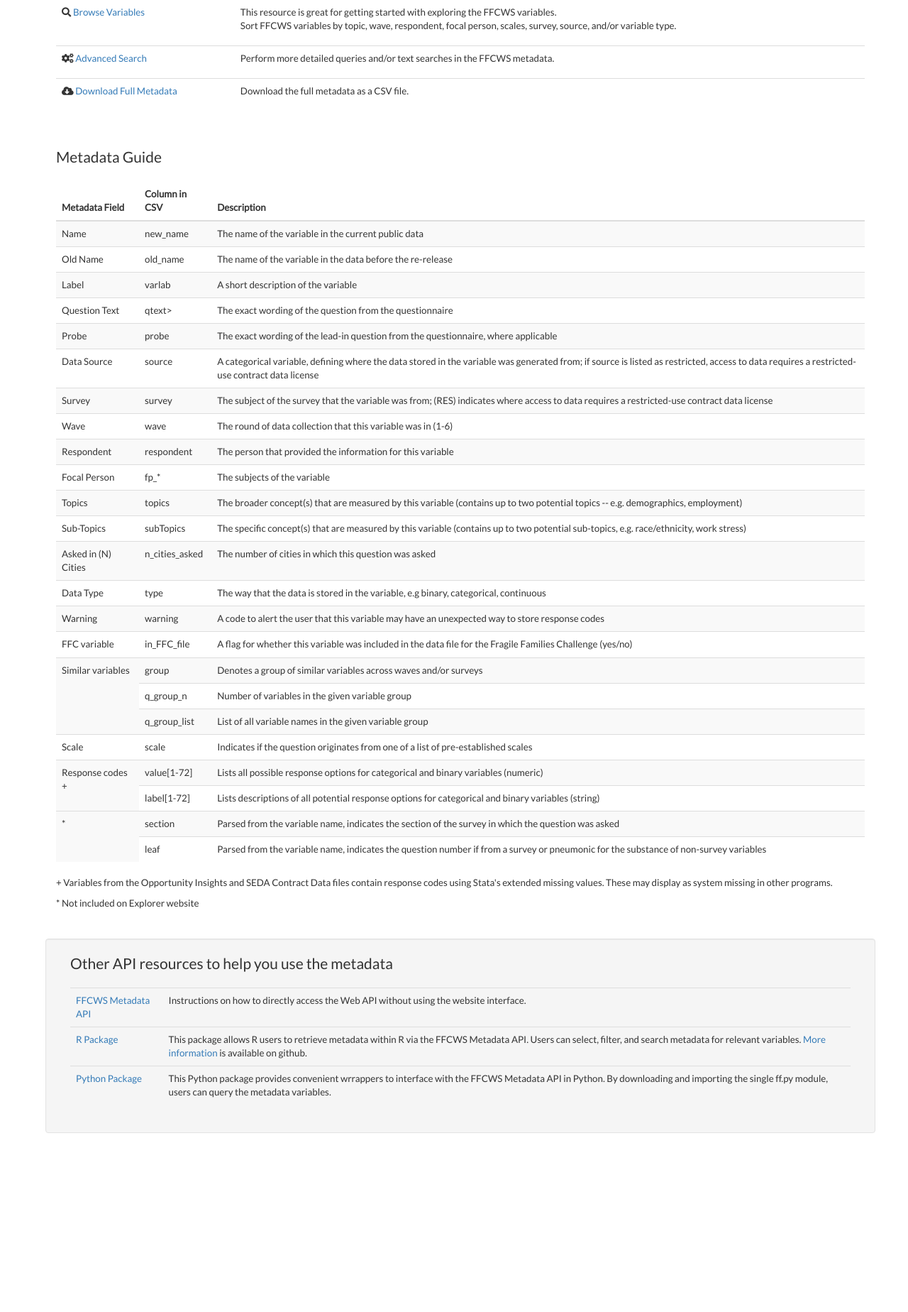
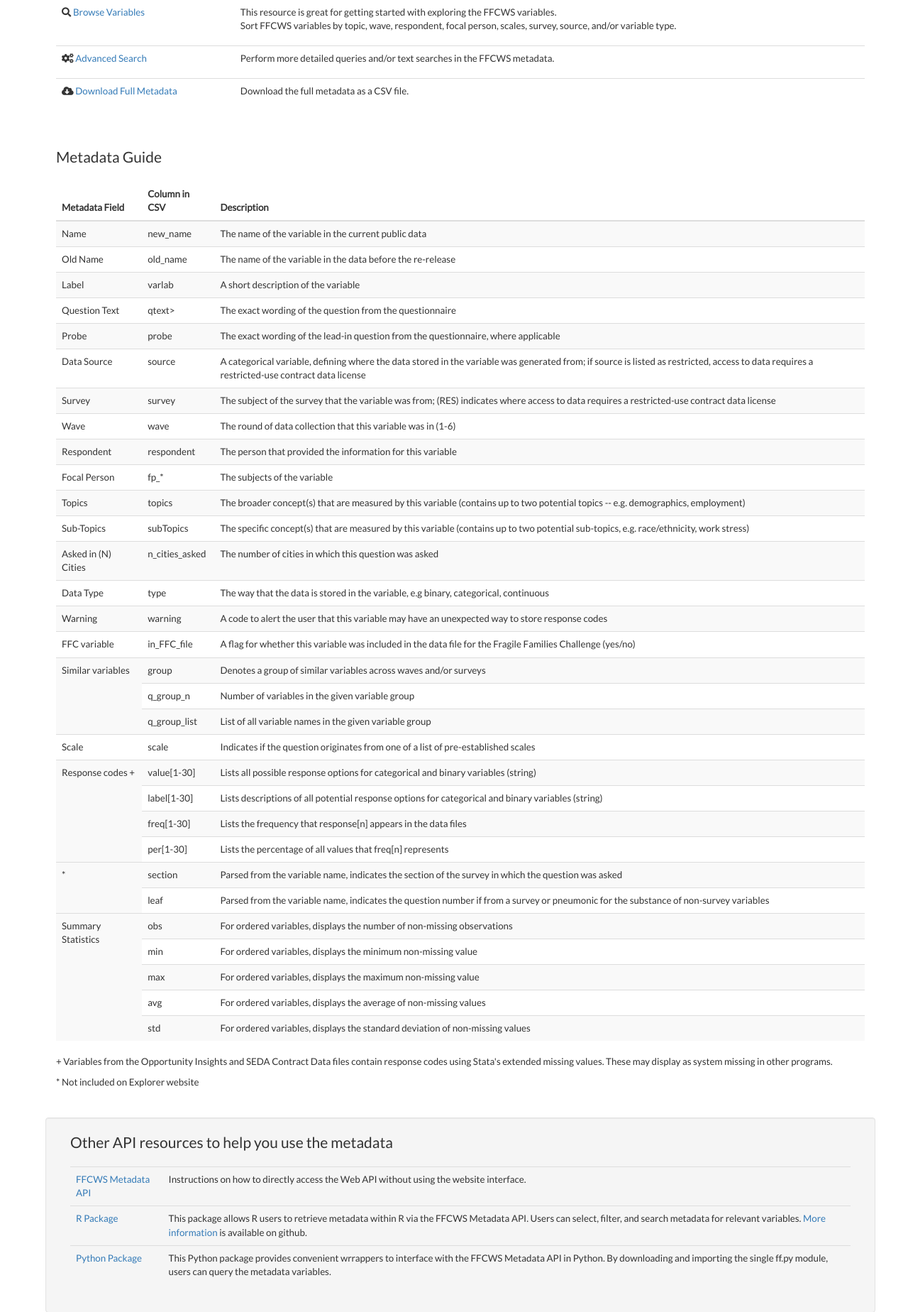
Before and after one commit to fragilefamilieschallenge/metadata_app, a Flask app: page / in a window 1280 px wide. Shown: the part 499-2347 px from the top of the page at 71% size. Before the commit the page ends 2095 px from the top, so only its background shows below. Run offline with Flask 2, Linux system fonts and the light colour scheme; parts of the project's set-up code (start-up, migrations or seed data) failed here and were passed over; some libraries are stand-ins or nearby versions.

Commit message:
Small additions for frequencies
Added code to round the summary statistics, order the responses by most frequent, and text descriptions of the new columns added in last push

```diff
--- a/ffmeta/blueprints/web.py
+++ b/ffmeta/blueprints/web.py
@@ -135,7 +135,8 @@ def var_page(varname=None):
     neighbors = session.query(Variable).filter(Variable.group_id == this_variable.group_id).filter(Variable.name != this_variable.name).all()
     responses = session.query(Response).filter(Response.name == varname).group_by(Response.label).all()
     if responses:
-        responses = sorted(responses, key=lambda x: x.value, reverse=True)
+        responses = sorted(responses, key=lambda x: x.freq, reverse=True)
+
 
     return make_response(render_template('web/variable.html', var_data=this_variable, neighbors=neighbors, responses=responses, filtermeta=valid_filters, filterlabs=filter_labels))
 
--- a/ffmeta/templates/web/metadata_field_table.html
+++ b/ffmeta/templates/web/metadata_field_table.html
@@ -20,10 +20,17 @@
     <tr><td>q_group_n</td><td>Number of variables in the given variable group</td></tr>
     <tr><td>q_group_list</td><td>List of all variable names in the given variable group</td></tr>
     <tr><td>Scale</td><td>scale</td><td>Indicates if the question originates from one of a list of pre-established scales</td></tr>
-    <tr><td rowspan="2">Response codes +</td><td>value[1-72]</td><td>Lists all possible response options for categorical and binary variables (numeric)</td></tr>
-    <tr><td>label[1-72]</td><td>Lists descriptions of all potential response options for categorical and binary variables (string) </td></tr>
+    <tr><td rowspan="4">Response codes +</td><td>value[1-30]</td><td>Lists all possible response options for categorical and binary variables (string)</td></tr>
+    <tr><td>label[1-30]</td><td>Lists descriptions of all potential response options for categorical and binary variables (string) </td></tr>
+    <tr><td>freq[1-30]</td><td>Lists the frequency that response[n] appears in the data files</td></tr>
+    <tr><td>per[1-30]</td><td>Lists the percentage of all values that freq[n] represents</td></tr>
     <tr><td rowspan="2">  *  </td><td>section</td><td>Parsed from the variable name, indicates the section of the survey in which the question was asked</td></tr>
     <tr><td>leaf</td><td>Parsed from the variable name, indicates the question number if from a survey or pneumonic for the substance of non-survey variables</td></tr>
+    <tr><td rowspan="5">Summary Statistics</td><td>obs</td><td>For ordered variables, displays the number of non-missing observations</td></tr>
+    <tr><td>min</td><td>For ordered variables, displays the minimum non-missing value</td></tr>
+    <tr><td>max</td><td>For ordered variables, displays the maximum non-missing value</td></tr>
+    <tr><td>avg</td><td>For ordered variables, displays the average of non-missing values</td></tr>
+    <tr><td>std</td><td>For ordered variables, displays the standard deviation of non-missing values</td></tr>
 </table>
 <p>+ Variables from the Opportunity Insights and SEDA Contract Data files contain response codes using Stata's extended missing values. These may display as system missing in other programs.</p>
 <p>* Not included on Explorer website</p>
--- a/ffmeta/templates/web/variable.html
+++ b/ffmeta/templates/web/variable.html
@@ -218,8 +218,8 @@
                                 <td>{{var_data.obs}}</td>
                                 <td>{{var_data.min}}</td>
                                 <td>{{var_data.max}}</td>
-                                <td>{{var_data.avg}}</td>
-                                <td>{{var_data.std}}</td>
+                                <td>{{var_data.avg|round(2)}}</td>
+                                <td>{{var_data.std|round(2)}}</td>
                             </tr>
                         </tbody>
                     </table>
```
